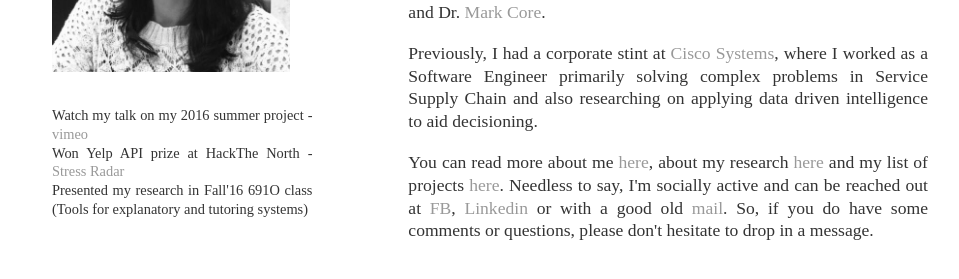
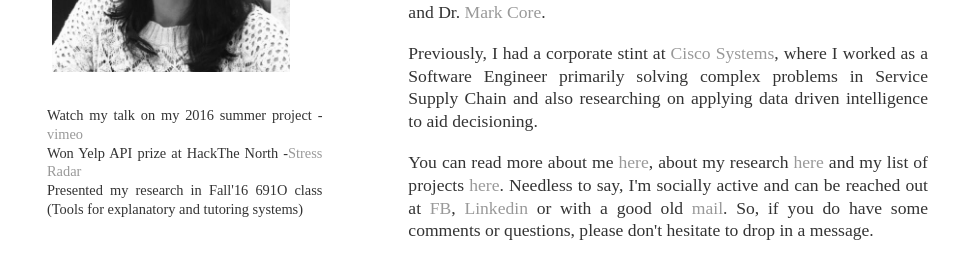
Before and after one commit to Shamya/shamyatest.github.io, a Jekyll site: the page built from index.html, in a window 1280 px wide. Shown: the part 356-635 px from the top of the page, without its empty margins (160-1119 px from the left). Built offline with Jekyll 4.4.1, drawn with Linux system fonts in a browser that asks for light colours.

Commit message:
Update index.html

```diff
--- a/index.html
+++ b/index.html
@@ -7,7 +7,7 @@ title: Shamya Karumbaiah
   <br>
   <img src="/images/shamya.jpg" height=70% width=70% style="margin:10px 20px 10px 20px"></img>
 
-  <p style="margin:20px 60px 20px 20px;font-size:90%"> Watch my talk on my 2016 summer project -<a href ="https://vimeo.com/178362096">vimeo</a> <br>
+  <p style="margin:20px 50px 20px 15px;font-size:90%"> Watch my talk on my 2016 summer project -<a href ="https://vimeo.com/178362096">vimeo</a> <br>
   Won Yelp API prize at HackThe North -<a href ="http://devpost.com/software/hackthenorth2016-3xg5le">Stress Radar</a><br>
   Presented my research in Fall'16 691O class (Tools for explanatory and tutoring systems)</a><br>
   </p>
```
